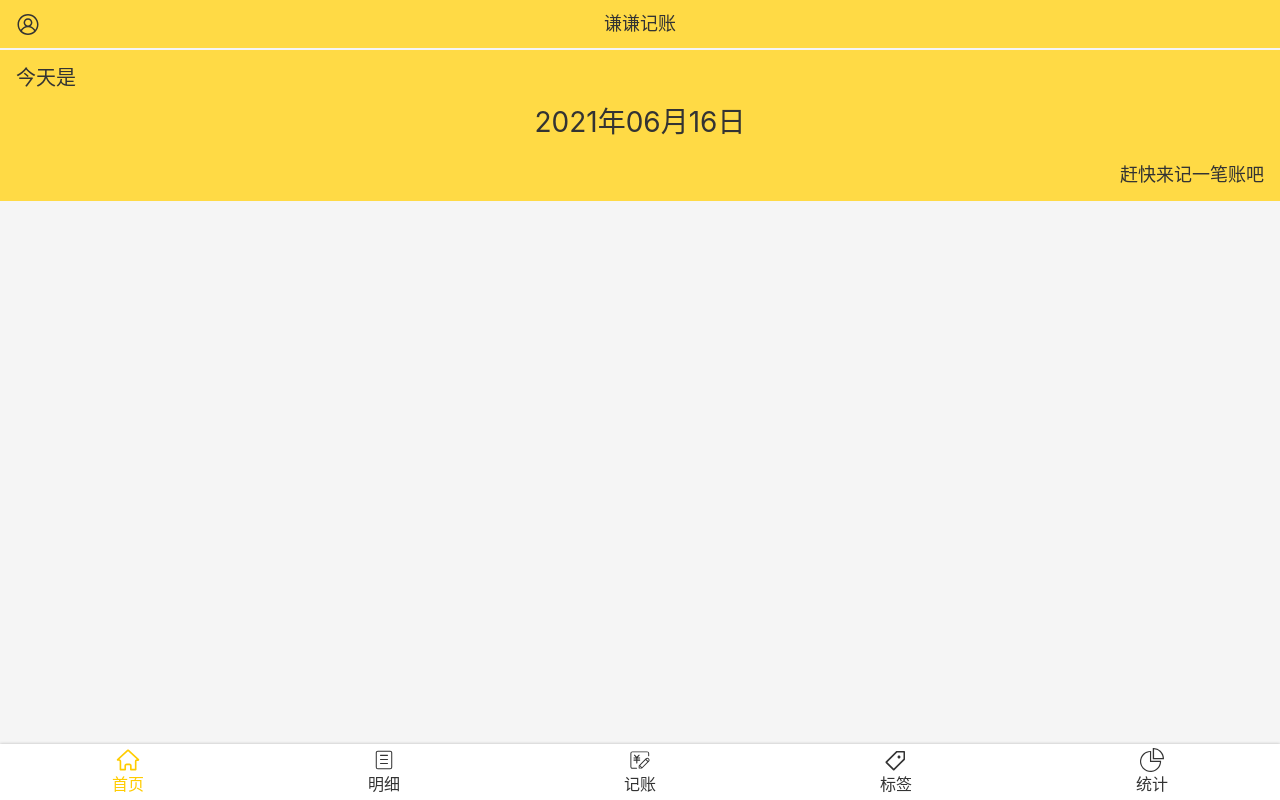
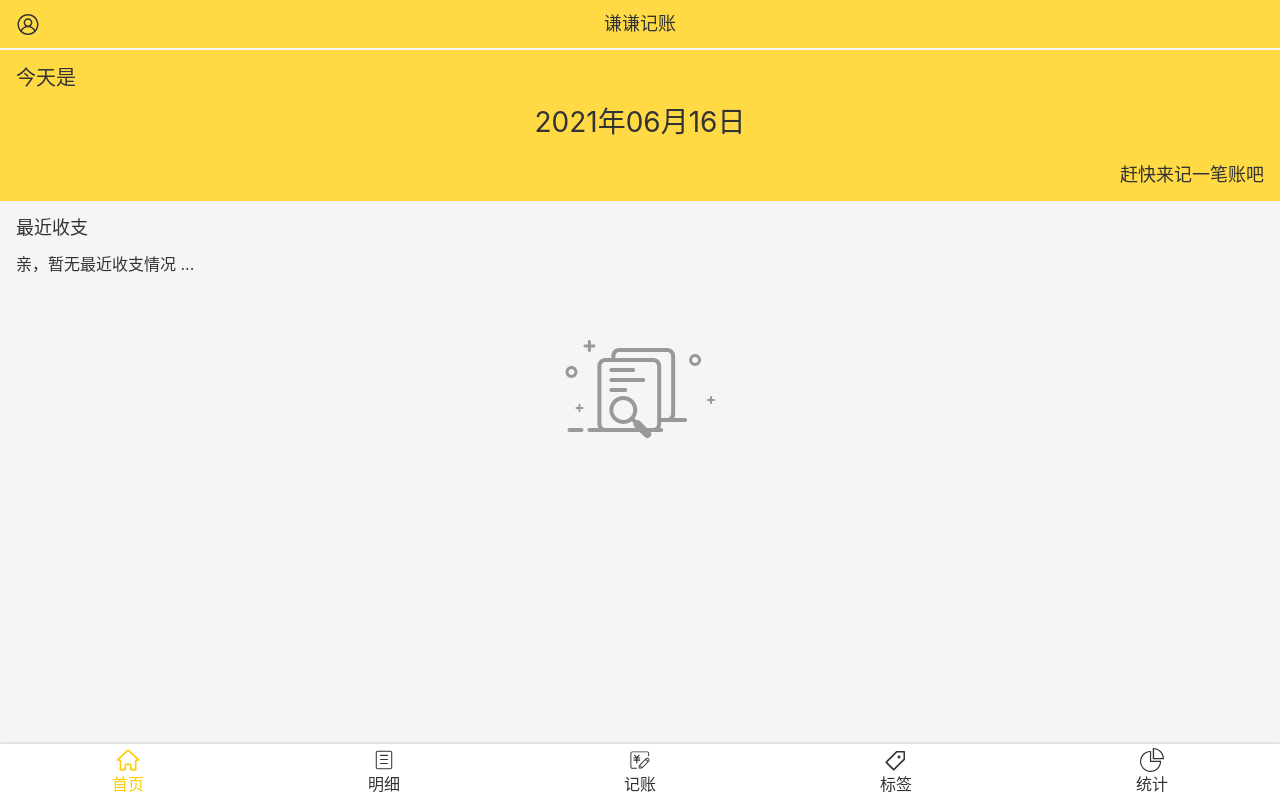
Before and after one commit to qianyuzzf/manage-money-react-1, a React app: page /#/home in a window 1280 px wide. Built offline with nearby package versions, Linux system fonts and the light colour scheme.

Commit message:
继续完善 Home.tsx

```diff
--- a/src/components/tally/Tags.tsx
+++ b/src/components/tally/Tags.tsx
@@ -75,7 +75,6 @@ type HashTags = {
 
 function Tags(props: Props) {
   const {tags, addTag} = useTags();
-  console.log(tags);
   const selectedTags = props.value;
   const toggle = (tag: TagsType) => {
     if (selectedTags.tags.indexOf(tag) >= 0) {
--- a/src/views/Detail.tsx
+++ b/src/views/Detail.tsx
@@ -11,8 +11,10 @@ const Items = styled.div`
   display: flex;
   justify-content: space-between;
   align-items: center;
-  font-size: 14px;
+  font-size: 16px;
   padding: 8px 16px;
+  background: white;
+  border-bottom: 1px solid #ddd;
 
   > .notes {
     margin-right: auto;
@@ -22,9 +24,8 @@ const Items = styled.div`
 `;
 
 const Header = styled.h3`
-  font-size: 16px;
+  font-size: 18px;
   padding: 10px 16px;
-  background: white;
   display: flex;
   justify-content: space-between;
 `;
@@ -56,7 +57,7 @@ function Detail() {
       if (!(key in hash)) {
         hash[key] = [];
       }
-      hash[key].unshift(item);
+      hash[key].push(item);
     }
   });
   const array = Object.entries(hash).sort((a, b) => {
@@ -72,7 +73,6 @@ function Detail() {
       return time.replace('-', '年').replace('-', '月') + '日';
     }
   };
-  console.log(array);
   return (
     <Layout>
       <Types value={type}
--- a/src/views/Home.tsx
+++ b/src/views/Home.tsx
@@ -2,6 +2,8 @@ import Layout from '../components/Layout';
 import styled from 'styled-components';
 import {NavBar} from '../components/NavBar';
 import dayjs from 'dayjs';
+import {useRecordItems} from '../hooks/useRecordItems';
+import Icon from '../components/Icon';
 
 const Nav = styled.nav`
   border-top: 2px solid #f5f5f5;
@@ -25,7 +27,59 @@ const Nav = styled.nav`
   }
 `;
 
+const Main = styled.main`
+  > .top {
+    font-size: 18px;
+    padding: 16px;
+  }
+
+  > .main {
+    display: flex;
+    justify-content: space-between;
+    border-bottom: 1px solid #ddd;
+    background: white;
+    padding: 8px 16px;
+    align-items: center;
+
+    > div:nth-child(2) {
+      margin-left: auto;
+      margin-right: 16px;
+      color: #eb2b2b;
+    }
+
+    > div:nth-child(3) {
+      color: #a6a6a6;
+      font-size: 14px;
+    }
+  }
+`;
+
+const Img = styled.div`
+  display: flex;
+  flex-direction: column;
+
+  > span {
+    padding: 0 16px;
+  }
+
+  > svg {
+    margin-top: 40px;
+    width: 100%;
+    height: 100%;
+    color: #999;
+  }
+`;
+
 function Home() {
+  const {recordItems} = useRecordItems();
+  recordItems.sort((a, b) => {
+    if (a.createAt && b.createAt) {
+      return a.createAt < b.createAt ? 1 : a.createAt === b.createAt ? 0 : -1;
+    } else {
+      return 1;
+    }
+  });
+  const array = recordItems.slice(0, 7);
   return (
     <Layout>
       <NavBar typeName="谦谦记账"/>
@@ -34,6 +88,21 @@ function Home() {
         <div>{dayjs().format('YYYY年MM月DD日')}</div>
         <div>赶快来记一笔账吧</div>
       </Nav>
+      <Main>
+        <div className="top">最近收支</div>
+        {array.length === 0 ?
+          <Img>
+            <span>亲，暂无最近收支情况 ...</span>
+            <Icon name="no_money"/>
+          </Img> :
+          array.map(item => (
+            <div className="main" key={item.createAt}>
+              <div>{item.tags[0].name}</div>
+              <div>￥{item.amount}</div>
+              <div>{item.tags[0].type === '+' ? '收入' : '支出'}</div>
+            </div>
+          ))}
+      </Main>
     </Layout>
   );
 }
--- a/src/views/Statistics.tsx
+++ b/src/views/Statistics.tsx
@@ -22,7 +22,6 @@ const Wrapper = styled.div`
       color: #999;
     }
   }
-
 `;
 
 function Statistics() {
@@ -40,7 +39,6 @@ function Statistics() {
       hash.push({value: parseFloat(item.amount), name: key});
     }
   });
-  console.log(recordItems);
   useUpdate(() => {
     const root = document.querySelector('#root') as HTMLDivElement;
     const main = document.querySelector('.main') as HTMLDivElement;
```
